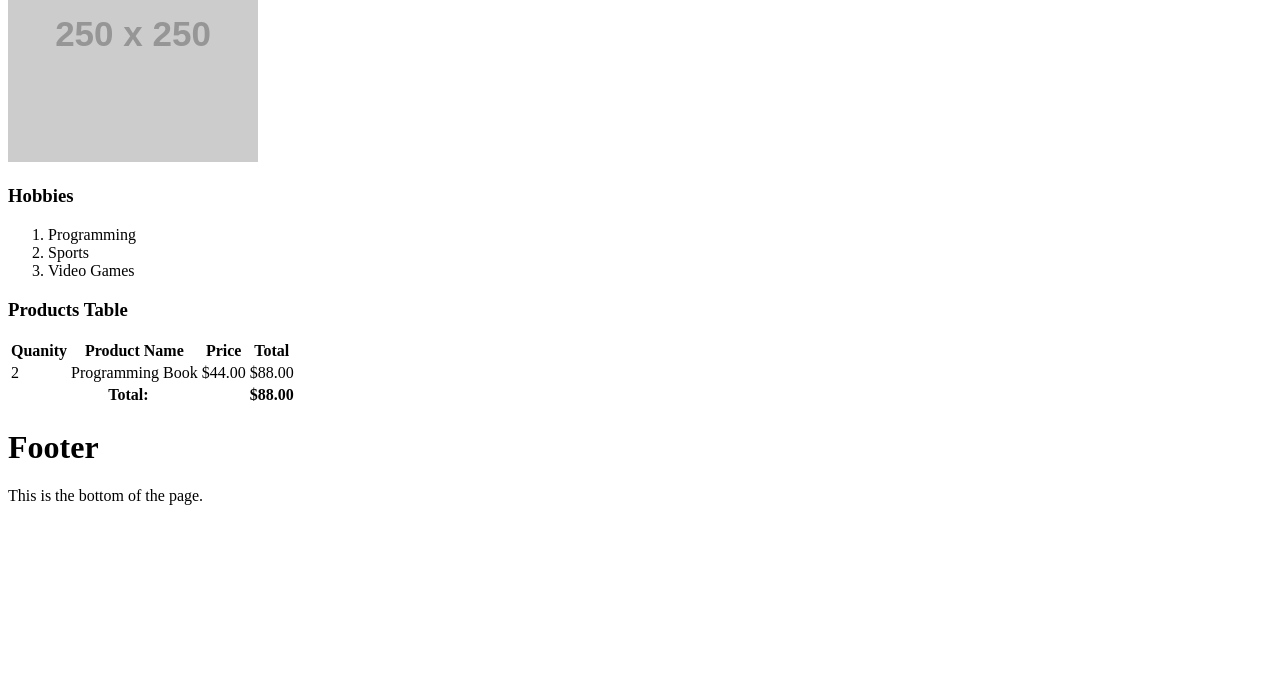
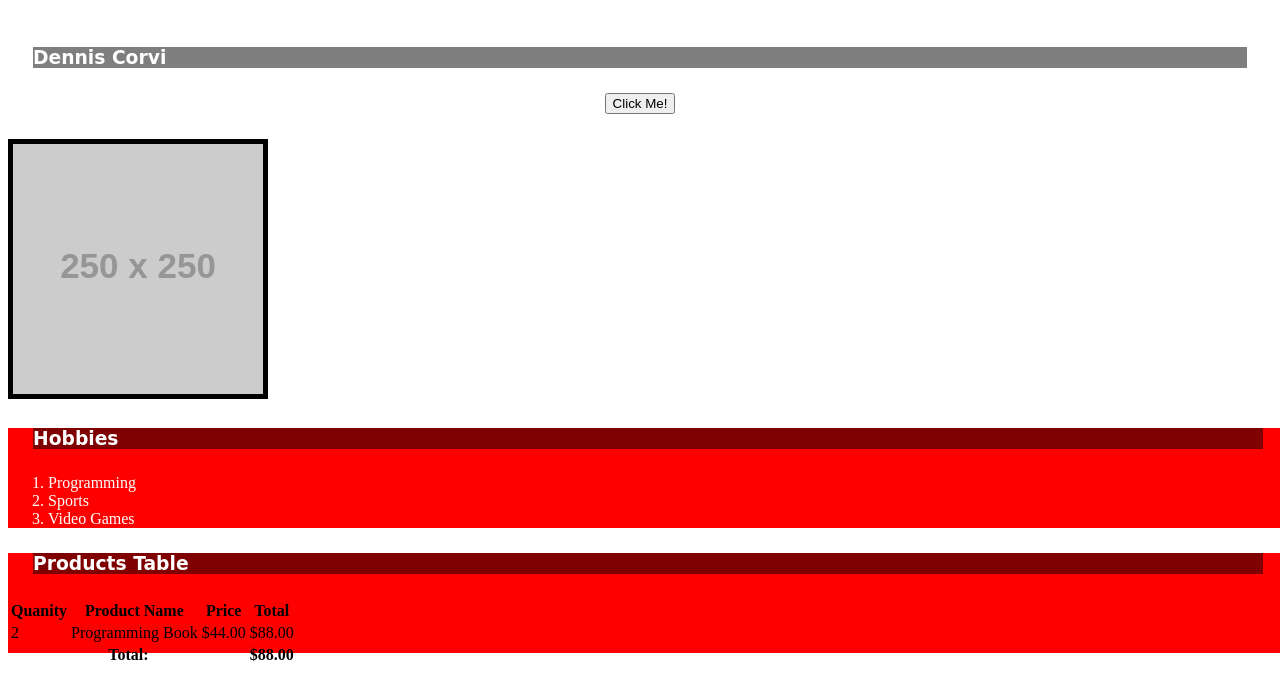
Before and after one commit to dcorvi/review, a plain HTML site: page index.html in a window 1280 px wide. Shown: the part 381-1081 px from the top of the page. Before the commit the page ends 902 px from the top, so only its background shows below. Drawn offline with Linux system fonts and the light colour scheme; placeholder pictures from the web are drawn by us.

Commit message:
Added Styles

```diff
--- /dev/null
+++ b/css/main.css
@@ -0,0 +1,47 @@
+h1 {
+  color: red;
+  font-size: 32px;
+  margin: 50px 25px; /* top, right, bottom, left */
+  background-color: gray;
+  padding: 25px 50px;
+}
+
+#personal {
+  /* background-color: steelblue; */
+}
+
+.bg-red {
+  background-color: red;
+  height: 100px;
+  width: 100vw;
+}
+
+#products {
+  width: 100;
+  display: block;
+}
+
+h3 {
+  background-color: rgba(0, 0, 0, 0.5);
+  color: white;
+  font-family: cursive;
+  margin: 25px;
+}
+
+button {
+  display: block;
+  margin: 25px auto;
+}
+
+img {
+  border: 5px solid black; /* width, style, color */
+}
+
+span {
+  display: inline-block;
+  width: 50%;
+}
+
+ol li {
+  color: white;
+}
--- a/index.html
+++ b/index.html
@@ -7,11 +7,14 @@
     <meta name="keywords" content="HTML,CSS,Python,Prework,Coding,Temple">
     <meta name="viewport" content="width-device-width, initial-scale1.0, user-scallable=yes">
     <title>Review - Home</title>
+
+    <!-- add own css -->
+    <link rel="stylesheet" href="./css/main.css">
   </head>
   <body>
     <!-- this is an HTML comment -->
     <header>
-      <h1>Header</h1>
+      <h1 style=:"color: red">Header</h1>
       <nav>
         <ul>
           <li><a href="./index.html">Home</a></li>
@@ -24,14 +27,13 @@
     a list of products, and an image -->
     <main>
       <h1>Main</h1>
-      <div id="personal">
+
+      <div id="personal" >
         <h3>Dennis Corvi</h3>
         <button onClick="alert('Hello')" >Click Me!</button>
-        <br/>
-        <br/>
         <img src="http://placehold.it/250x250" alt="Dennis Corvi" />
       </div>
-      <div id="hobbies">
+      <div id="hobbies" class="bg-red">
         <h3>Hobbies</h3>
         <ol>
           <li>Programming</li>
@@ -39,7 +41,7 @@
           <li>Video Games</li>
         </ol>
       </div> <!--ends hobbies section-->
-  <div id="products">
+  <div id="products" class="bg-red">
     <h3>Products Table</h3>
     <table>
       <thead>
```
